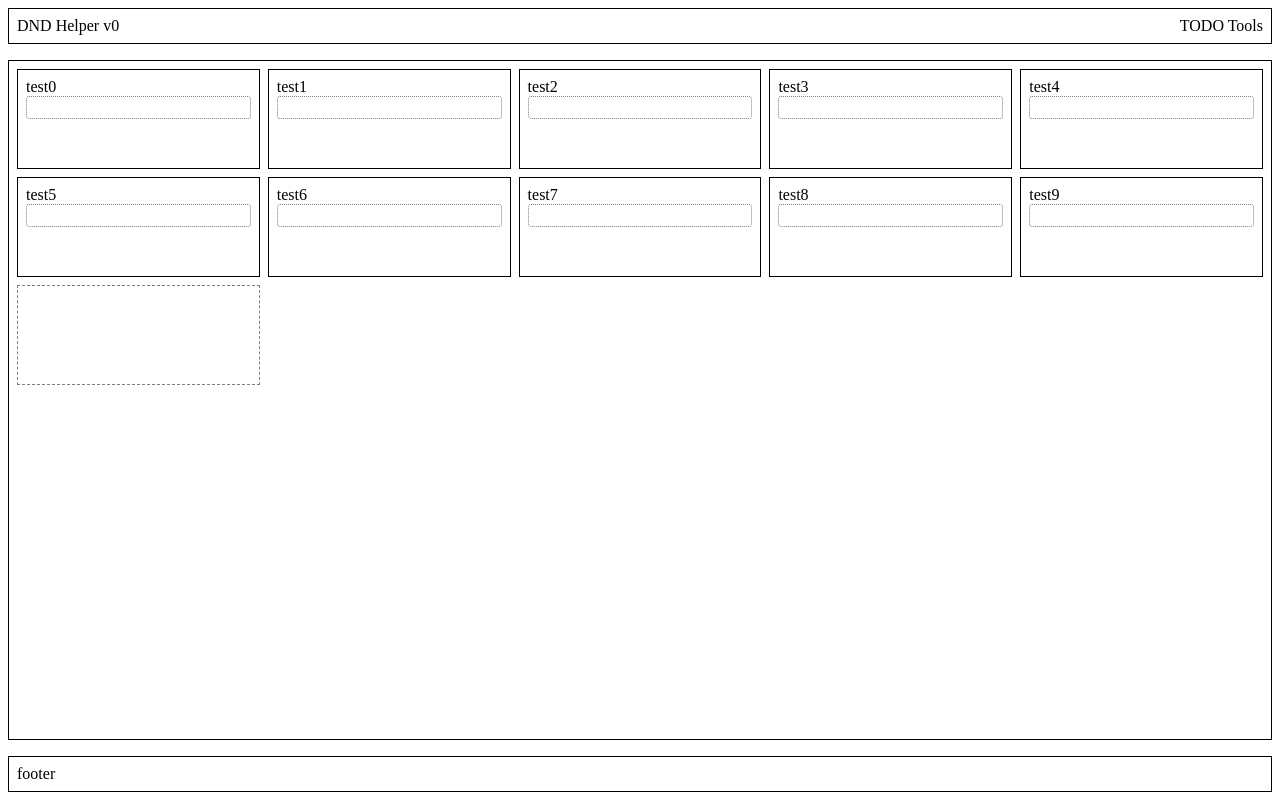
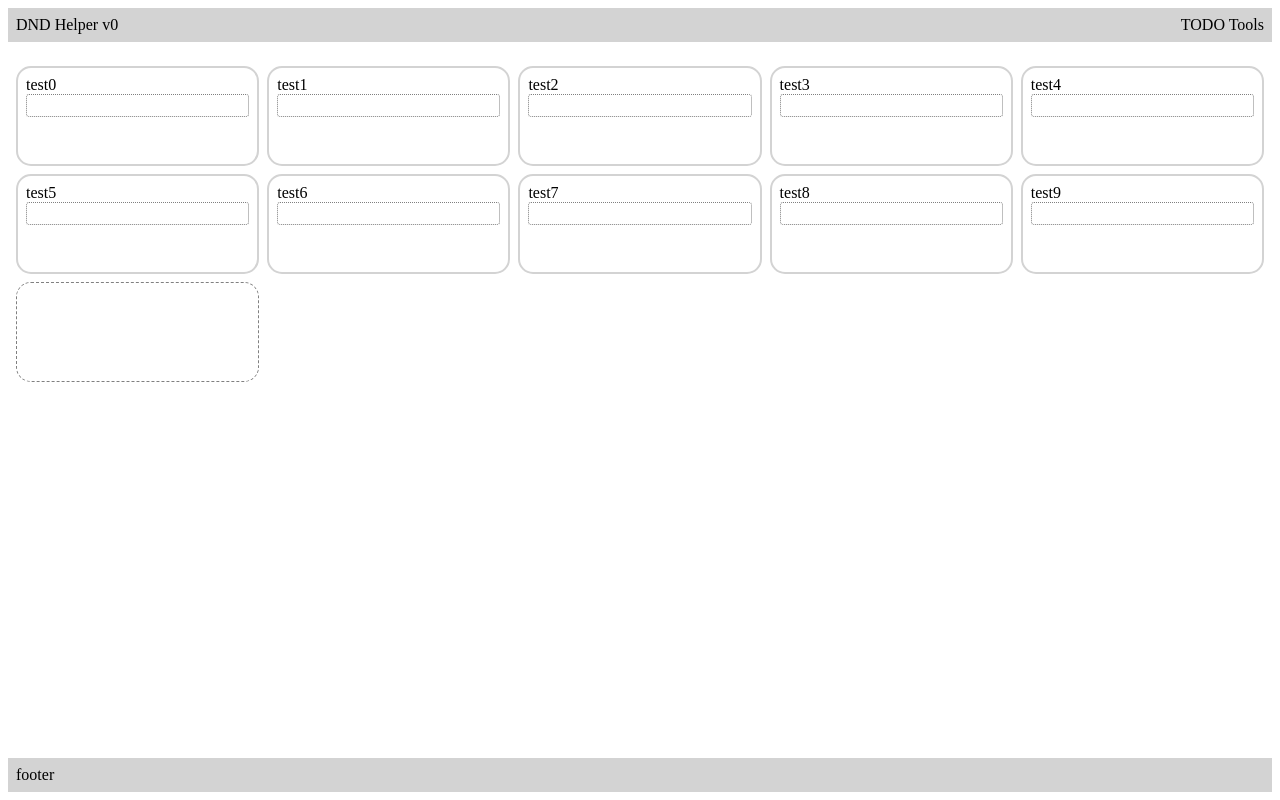
Before and after one commit to yourdesk/dnd-helper, a plain HTML site: page index.html in a window 1280 px wide. Drawn offline with Linux system fonts and the light colour scheme.

Commit message:
clean up styling a little bit

```diff
--- a/reactive-grid.css
+++ b/reactive-grid.css
@@ -13,9 +13,21 @@
 }
 
 #main-grid > section {
-    border: 1px solid black;;
+    border: 2px solid lightgray;
+    border-radius: 15px;
+    overflow: hidden;
     padding: 0.5rem;
     height: 100px;
+}
+
+#main-grid > section:after {
+    position: absolute;
+    top: 0;
+    right: 0;
+    bottom: 0;
+    left: 0;
+    z-index: -1;
+    box-shadow: lightgray 10px 10px 10px;
 }
 
 #main-grid > section > input {
--- a/style.css
+++ b/style.css
@@ -13,13 +13,20 @@ body {
 body > * {
     padding: 0.5rem;
     margin: 0.5rem;
-    border: 1px solid black;
 }
 
 main {
     flex-grow: 1;
 }
 
+header {
+    background-color: lightgray;
+}
+
+footer {
+    background-color: lightgray;
+}
+
 nav {
     display: flex;
     justify-content: space-between;
```
